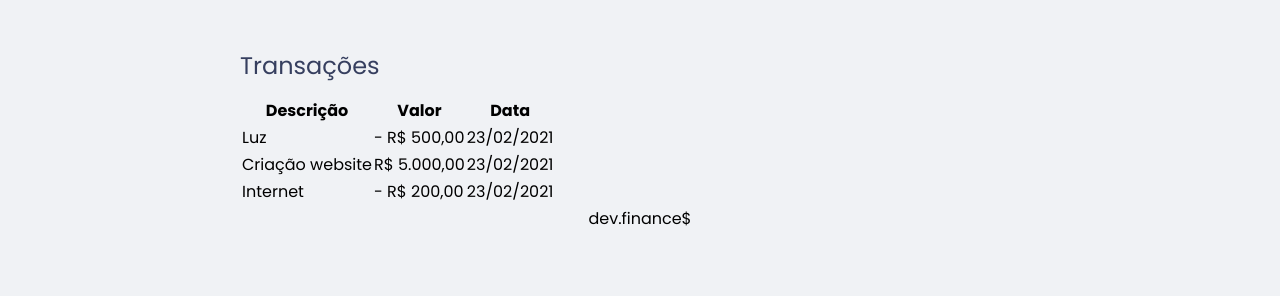
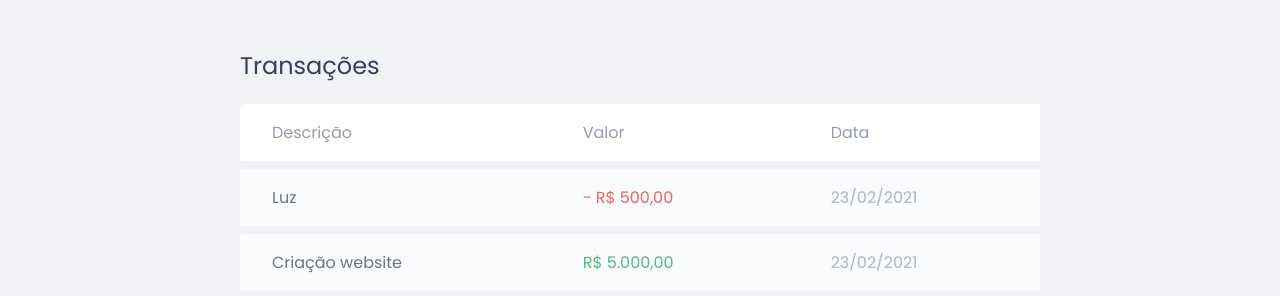
Before and after one commit to JoseHenriqueAlves-Melo/devFinances, a plain HTML site: page index.html in a window 1280 px wide. Shown: the part 638-934 px from the top of the page. Before the commit the page ends 869 px from the top, so only its background shows below. Drawn offline with Linux system fonts and the light colour scheme.

Commit message:
styling table

```diff
--- a/index.html
+++ b/index.html
@@ -48,19 +48,19 @@
           </thead>
           <tbody>
             <tr>
-              <td>Luz</td>
-              <td>- R$ 500,00</td>
-              <td>23/02/2021</td>
+              <td class="description">Luz</td>
+              <td class="expense">- R$ 500,00</td>
+              <td class="date">23/02/2021</td>
             </tr>
             <tr>
-              <td>Criação website</td>
-              <td>R$ 5.000,00</td>
-              <td>23/02/2021</td>
+              <td class="description">Criação website</td>
+              <td class="income">R$ 5.000,00</td>
+              <td class="date">23/02/2021</td>
             </tr>
             <tr>
-              <td>Internet</td>
-              <td>- R$ 200,00</td>
-              <td>23/02/2021</td>
+              <td class="description">Internet</td>
+              <td class="expense">- R$ 200,00</td>
+              <td class="date">23/02/2021</td>
             </tr>
           </tbody>
         </table>
--- a/styles.css
+++ b/styles.css
@@ -69,6 +69,52 @@ header {
   color: white;
 }
 
+#data-table {
+  width: 100%;
+  border-spacing: 0 0.5rem;
+  color: #969cb3;
+}
+
+table thead tr th:first-child,
+table tbody tr td:first-child {
+  border-radius: 0.25rem 0 0 0.25rem;
+}
+
+table thead th {
+  background: white;
+  font-weight: normal;
+  padding: 1rem 2rem;
+  text-align: left;
+}
+
+table tbody tr {
+  opacity: 0.7;
+}
+
+table tbody tr:hover {
+  opacity: 1;
+}
+
+table tbody td {
+  background: white;
+  padding: 1rem 2rem;
+}
+
+td.description {
+  color: var(--dark-blue);
+}
+
+td.income {
+  color: #12a454;
+}
+
+td.expense {
+  color: #e92929;
+}
+
 footer {
   text-align: center;
+  padding: 4rem 0 2rem;
+  color: var(--dark-blue);
+  opacity: 0.6;
 }
```
